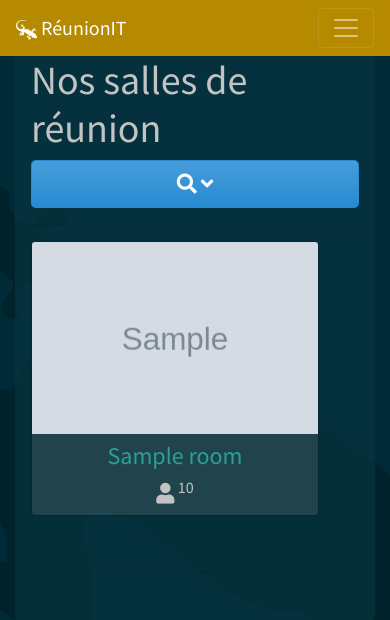
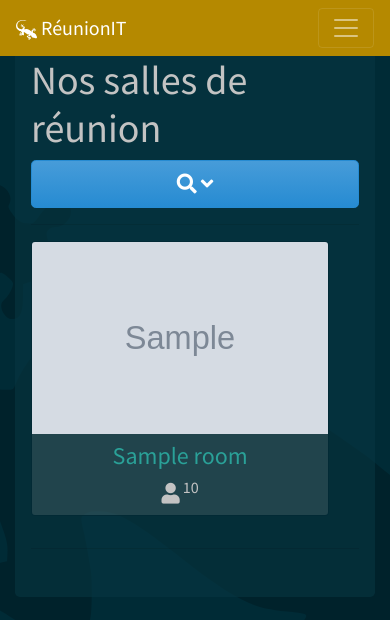
Before and after one commit to rgrassian/reunionit, a Symfony app: template templates/room/index.html.twig in a window 390 px wide. Shown: the top 620 px of the page. Run offline with Twig, Linux system fonts and the light colour scheme; the template is opened without the code that fills it: most values are stand-ins (such as "Sample title", 1, 10 or a date in 2020); grey boxes marked "Sample" are stand-in pictures; some libraries are stand-ins or nearby versions.

Commit message:
responsive room_show et room_index

```diff
--- a/templates/layout.html.twig
+++ b/templates/layout.html.twig
@@ -18,9 +18,7 @@
             position: fixed;
             z-index: -1;
         }
-        .card {
-            max-width: 18rem;
-        }
+
         .card-img-top {
             width: 100%;
             height: 12rem;
--- a/templates/room/index.html.twig
+++ b/templates/room/index.html.twig
@@ -33,10 +33,9 @@
         <hr>
         <div class="row text-center" id="roomList">
             {% for room in rooms %}
-                    <div class="roomCard col-lg-3 col-md-6 mb-4"
-                         data-infos='{"capacity":{{ room.capacity }},"features":["{{ room.features|join('","') }}"]}'
-                         style="position:relative;">
-                        <div class="card mb-3">
+                <div class="roomCard col-11 col-sm-6 col-lg-4 col-xl-3 mb-sm-4 position-relative"
+                     data-infos='{"capacity":{{ room.capacity }},"features":["{{ room.features|join('","') }}"]}'>
+                    <div class="card mb-3 mx-auto">
                         <a href="{{ path('room_show', {'id': room.id}) }}">
                             <div class="card-img-top" style="background-image: url('{{ asset('images/room/' ~ room.picture) }}');">
                             </div>
--- a/templates/room/show.html.twig
+++ b/templates/room/show.html.twig
@@ -10,10 +10,7 @@
     <div class="jumbotron col-md-9 mx-auto mt-5">
 
         <div class="row mb-5">
-            <div class="col col-lg-3 mb-2 mb-lg-0 ">
-                <div class="card-img-top" style="background-image: url('{{ asset('images/room/'~room.picture) }}')"></div>
-                {#<img class="card-img-top" src="{{ asset('images/room/'~room.picture) }}" alt="Photo de la salle {{ room.name }}">#}
-            </div>
+            <div class="card card-img-top col col-lg-3 mb-2 mb-lg-0" style="background-image: url('{{ asset('images/room/'~room.picture) }}')"></div>
             <div class="col-lg-9 d-flex align-items-stretch flex-column">
                 <div class="mb-auto d-flex">
                     <h1 class="mr-auto">Salle {{ room.name }}</h1>
```
Also changed, not shown: public/images/room/salle-16.jpeg, public/images/room/salle-17.png, public/images/room/salle-18.jpeg. Lines whose indentation alone changed are shown as unchanged.
